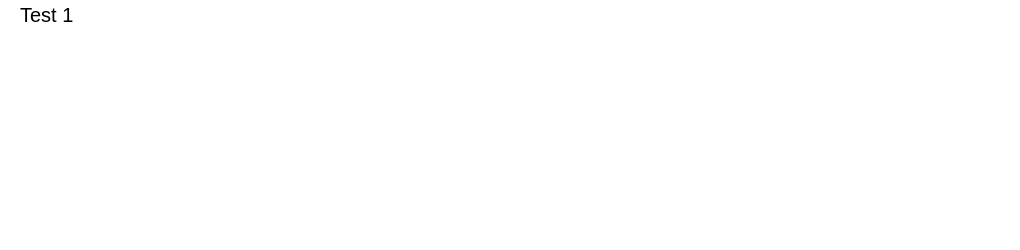
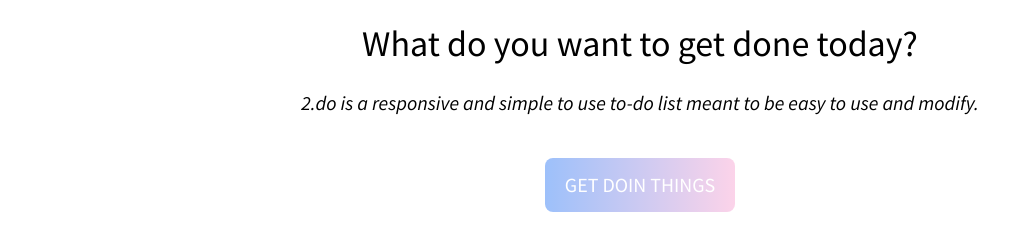
Before and after one commit to vegetable8/2.do, a website: page 2.do-frontend/src/html/index.html in a window 1280 px wide. Shown: the whole page, without its empty margins (0-1020 px from the left). Drawn offline with Linux system fonts and the light colour scheme.

Commit message:
Made a very simple front page, TW possibly broken

```diff
--- a/2.do-frontend/src/html/index.html
+++ b/2.do-frontend/src/html/index.html
@@ -5,12 +5,14 @@
     <meta http-equiv="X-UA-Compatible" content="IE=edge">
     <meta name="viewport" content="width=device-width, initial-scale=1.0">
     <title>2.do</title>
+    <link href="https://fonts.googleapis.com/css?family=Source+Sans+Pro:400,400i,700" rel="stylesheet" />
     <link href="/dist/output.css" rel="stylesheet">
 </head>
-<body>
-    <div class="container mx-auto pt-16">
-        <h1>Test 1</h1>
-    </div>
-
+<body class="text-gray-700 bg-white" style="font-family: 'Source Sans Pro', sans-serif">
+    <main class="my-0 mx-auto max-w-3xl justify-center text-center">
+        <h1 class ="p-6 text-4xl text-center">What do you want to get done today?</h1>
+        <p class="px-10 pb-10 text-center italic">2.do is a responsive and simple to use to-do list meant to be easy to use and modify.</p>
+        <button class="bg-gradient-to-r from-blue-500 to-pink-300 ... px-5 py-3 text-white rounded-lg animate-pulse hover:animate-bounce">GET DOIN THINGS</button>
+    </main>
 </body>
 </html>
```
